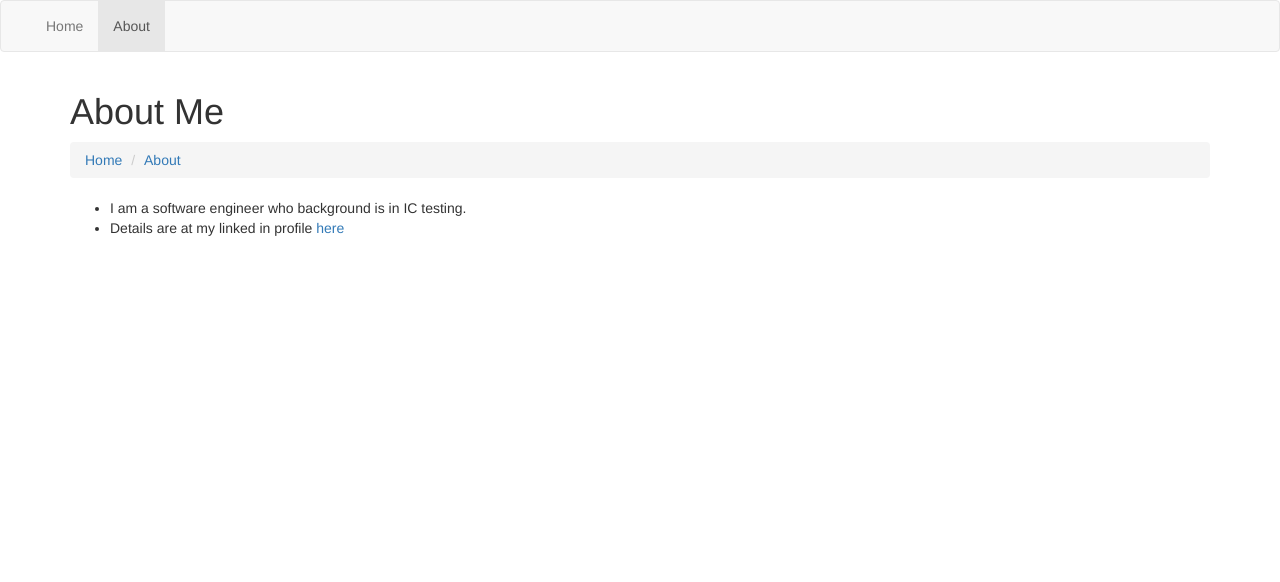
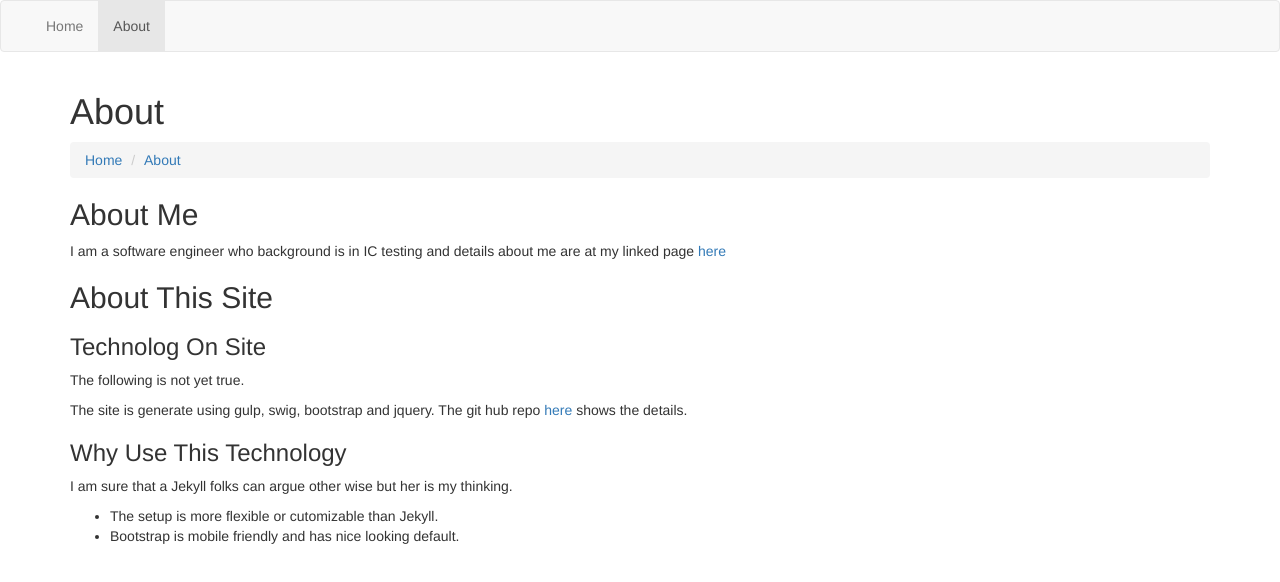
Before and after one commit to carltonj2000/carltonj2000.github.io, a plain HTML site: page about.html in a window 1280 px wide. Drawn offline with nearby package versions, Linux system fonts and the light colour scheme.

Commit message:
add information about the site construction

```diff
--- a/about.html
+++ b/about.html
@@ -36,17 +36,32 @@
 
 
 		<div class="container">
-			<h1>About Me</h1>
+			<h1>About</h1>
 
 			<ol class="breadcrumb">
 				<li><a href="index.html">Home</a></li>
 				<li><a href="about.html">About</a></li>
 			</ol>
 
-			<ul>
-				<li>I am a software engineer who background is in IC testing.</li>
-				<li>Details are at my linked in profile <a href="https://www.linkedin.com/in/carltoncjoseph">here</a></li>
-			</ul>
+			<h2>About Me</h2>
+			<p>
+				I am a software engineer who background is in IC testing and
+				details about me are at my linked page
+				<a href="https://www.linkedin.com/in/carltoncjoseph">here</a></li>
+			</p>
+			<h2>About This Site</h2>
+			<h3>Technolog On Site</h3>
+			<p>The following is not yet true.</p>
+			<p>
+				The site is generate using gulp, swig, bootstrap and jquery.
+				The git hub repo <a href="#">here</a> shows the details.
+			</p>
+			<h3>Why Use This Technology</h3>
+			<p>I am sure that a Jekyll folks can argue other wise but her is my thinking.</p>
+				<ul>
+					<li>The setup is more flexible or cutomizable than Jekyll.</li>
+					<li>Bootstrap is mobile friendly and has nice looking default.</li>
+				</ul>
 		</div>
 
 
```
